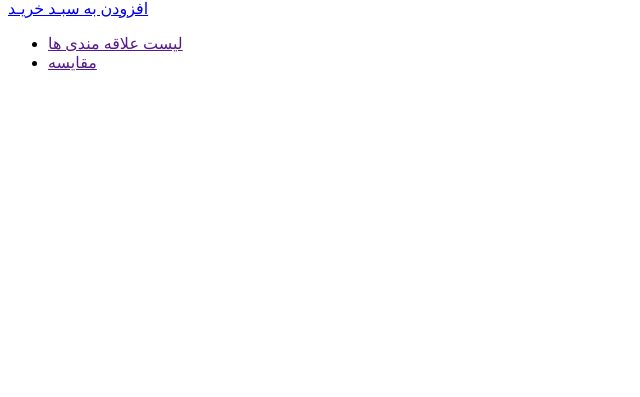
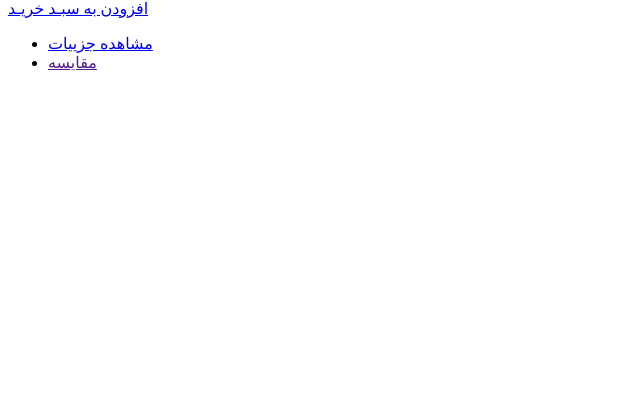
Before and after one commit to Atilavh/Eshop_project, a Django app: template templates/includes/products_list_partial.html in a window 1280 px wide. Shown: the part 403-800 px from the top of the page, without its empty margins (0-640 px from the left). Run offline with Django 4.2, Linux system fonts and the light colour scheme; the template is opened without the code that fills it, so the values that code supplies are empty.

Commit message:
Update partila of products list

```diff
--- a/templates/includes/products_list_partial.html
+++ b/templates/includes/products_list_partial.html
@@ -20,7 +20,7 @@
         </div>
         <div class="choose">
             <ul class="nav nav-pills nav-justified">
-                <li><a href=""><i class="fa fa-plus-square"></i>لیست علاقه مندی ها</a></li>
+                <li><a href="{% url 'products-details' slug=product.slug %}"><i class="fa fa-plus-square"></i>مشاهده جزییات</a></li>
                 <li><a href=""><i class="fa fa-plus-square"></i>مقایسه</a></li>
             </ul>
         </div>
```
